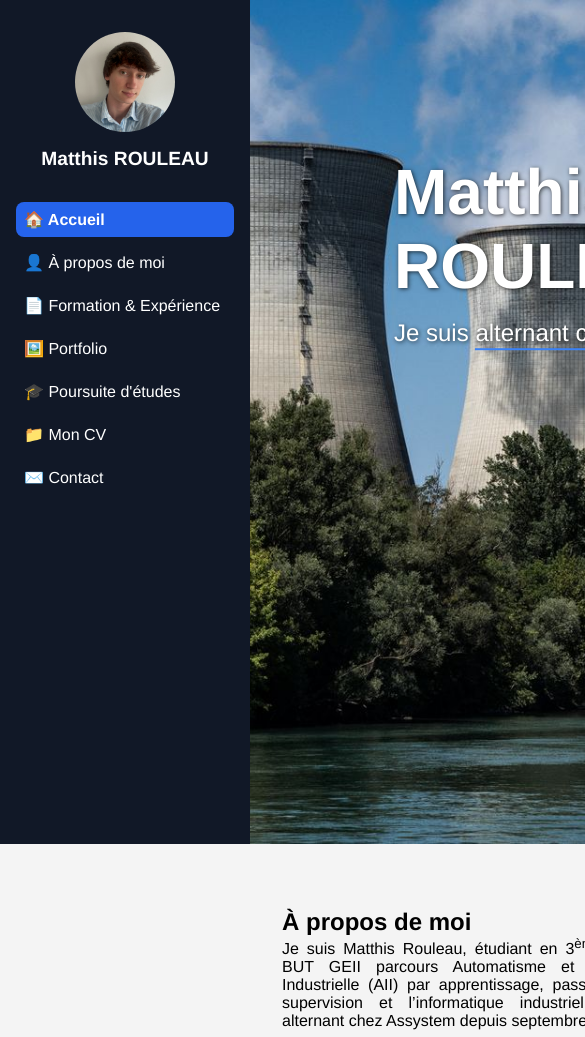
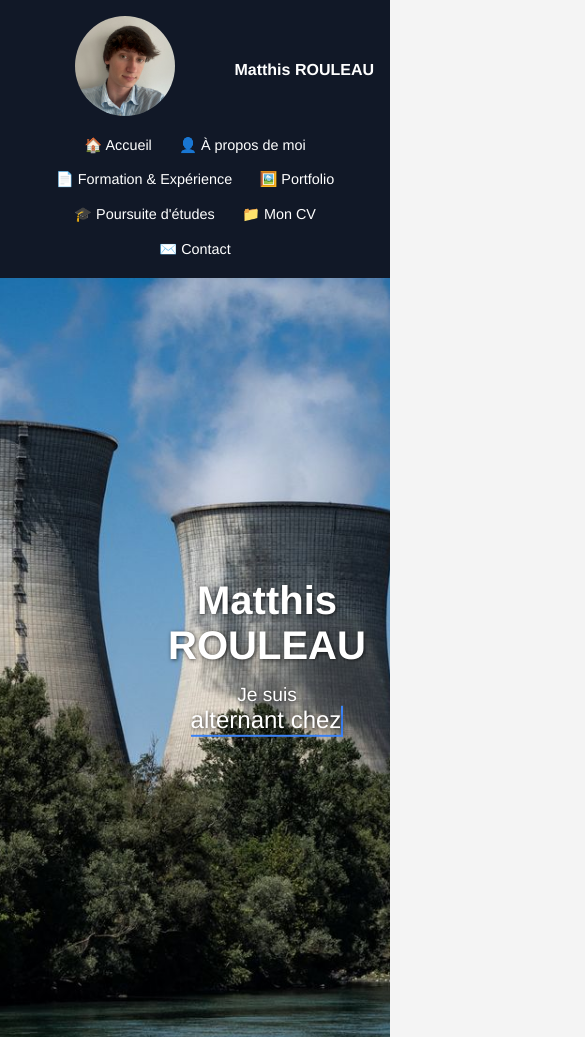
Before and after one commit to MatthisRle/MatthisRle.github.io, a plain HTML site: page index.html in a window 390 px wide. Shown: the top 1037 px of the page, 585 px wide, since content can reach past the window. Drawn offline with Linux system fonts and the light colour scheme.

Commit message:
Add files via upload

```diff
--- a/style.css
+++ b/style.css
@@ -350,3 +350,98 @@ body {
   padding-bottom: 2px;
   font-size: 1.5rem;
 }
+
+/* === RESPONSIVE DESIGN POUR MOBILE === */
+@media (max-width: 768px) {
+  body {
+    flex-direction: column;
+  }
+
+  .sidebar {
+    position: relative;
+    width: 100%;
+    height: auto;
+    padding: 1rem;
+    display: flex;
+    flex-direction: row;
+    align-items: center;
+    justify-content: space-between;
+    flex-wrap: wrap;
+  }
+
+  .sidebar h2 {
+    margin-bottom: 0.5rem;
+    font-size: 1rem;
+  }
+
+  .menu {
+    display: flex;
+    flex-wrap: wrap;
+    gap: 0.5rem;
+    justify-content: center;
+    width: 100%;
+  }
+
+  .menu li {
+    margin: 0;
+  }
+
+  .menu a {
+    padding: 0.3rem 0.6rem;
+    font-size: 0.9rem;
+  }
+
+  .main {
+    margin-left: 0;
+    width: 100%;
+  }
+
+  .hero-text {
+    padding-left: 1rem;
+    padding-right: 1rem;
+    text-align: center;
+    transform: translateY(-5%);
+  }
+
+  .hero-text h1 {
+    font-size: 2.5rem;
+  }
+
+  .hero-text p {
+    font-size: 1.2rem;
+  }
+
+  .about-container {
+    flex-direction: column;
+    align-items: center;
+  }
+
+  .about-photo {
+    width: 80%;
+    max-width: 250px;
+    height: auto;
+  }
+
+  .info-two-columns {
+    flex-direction: column;
+    gap: 1rem;
+  }
+
+  .timeline-container {
+    flex-direction: column;
+  }
+
+  .logos-etudes {
+    flex-direction: column;
+    gap: 1.5rem;
+  }
+
+  .cv-image {
+    width: 100%;
+    height: auto;
+  }
+
+  .contact-box {
+    padding: 1rem;
+  }
+}
```
